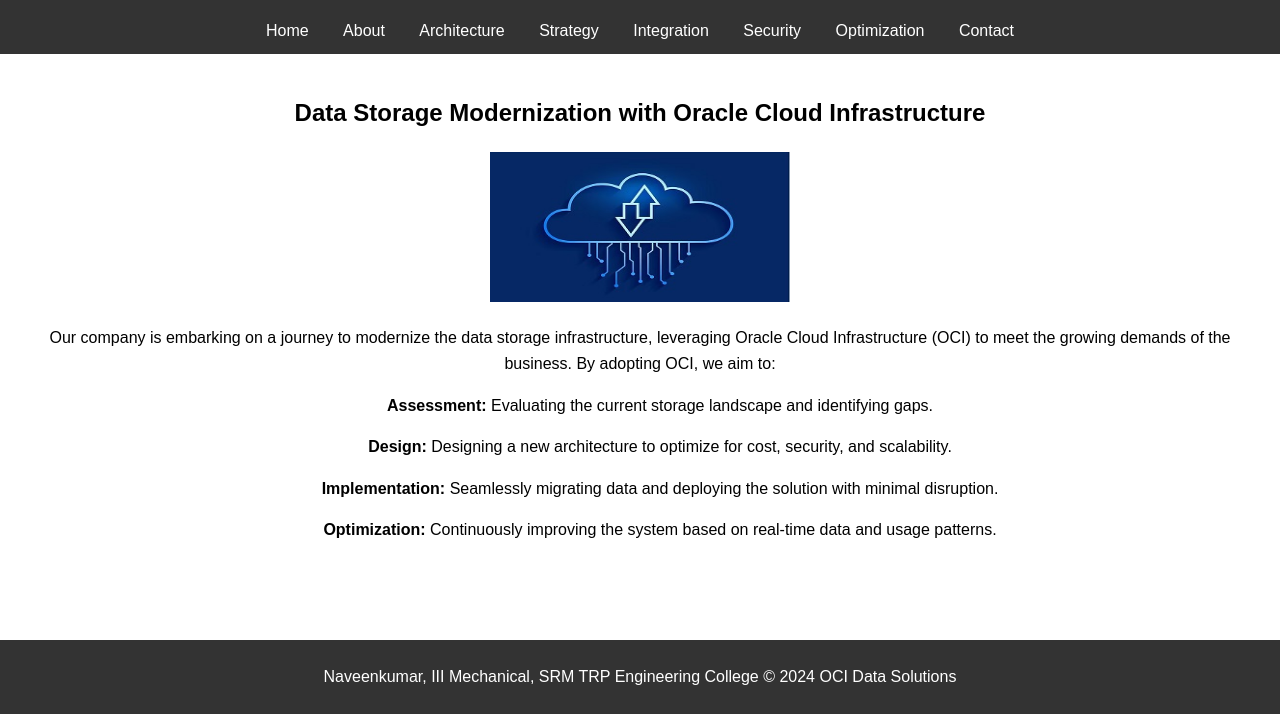
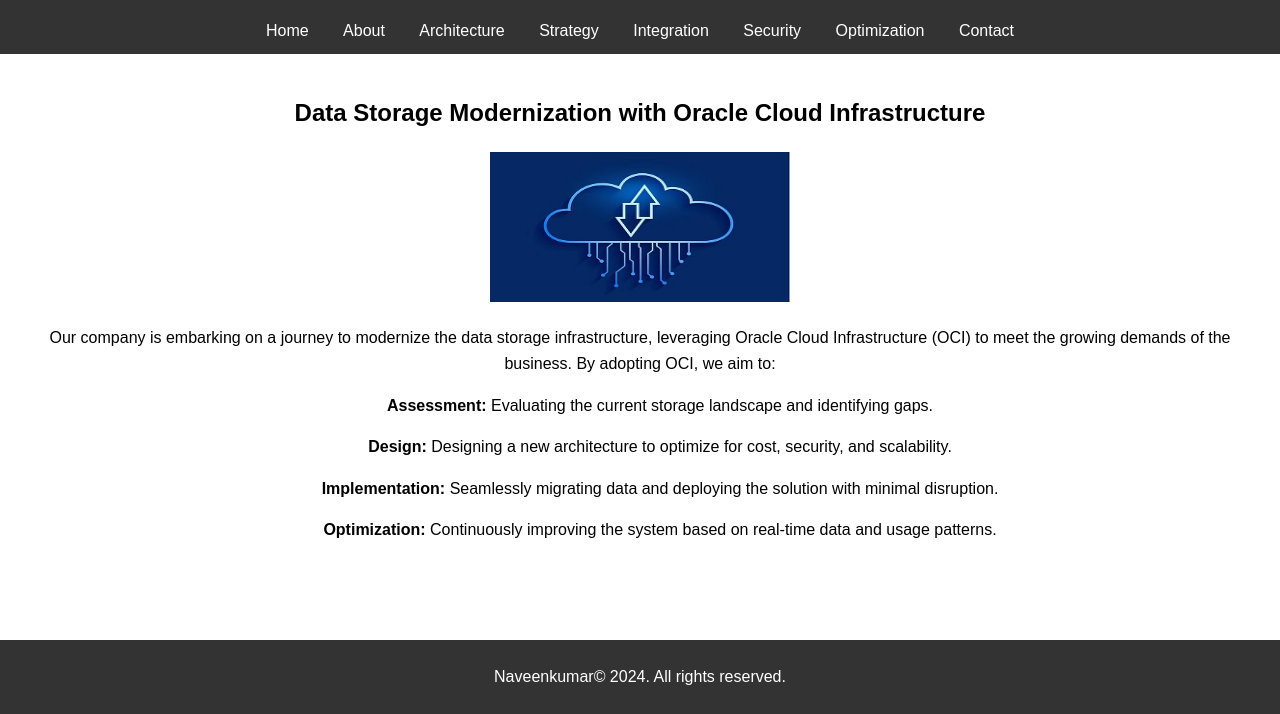
Before and after one commit to naveenkumartrp22/Modern-Data-Storage-OCI, a plain HTML site: page index.html in a window 1280 px wide. Shown: the part 86-800 px from the top of the page. Drawn offline with Linux system fonts and the light colour scheme.

Commit message:
Update index.html

```diff
--- a/index.html
+++ b/index.html
@@ -32,7 +32,6 @@
         </section>
         </main>
     <footer>
-        <p>Naveenkumar, III Mechanical, SRM TRP Engineering College © 2024 OCI Data Solutions</p>
-    </footer>
+        <p>Naveenkumar© 2024. All rights reserved.</p>
 </body>
 </html>
```
